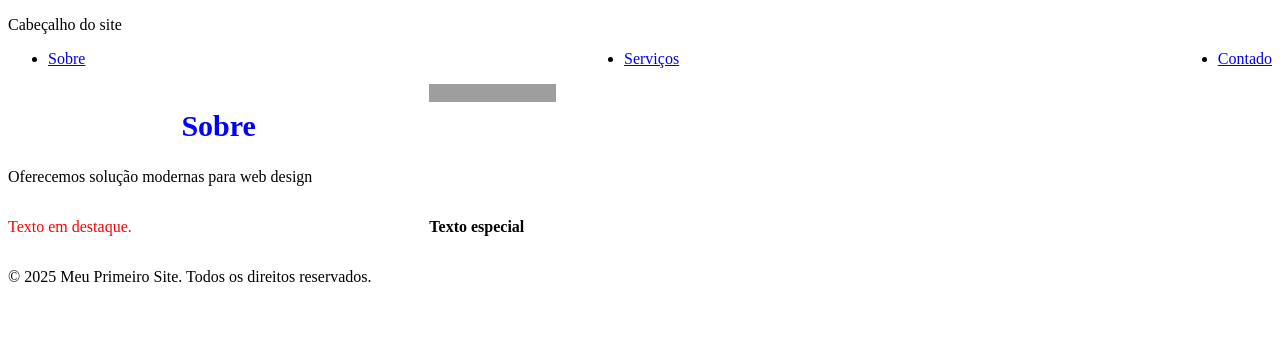
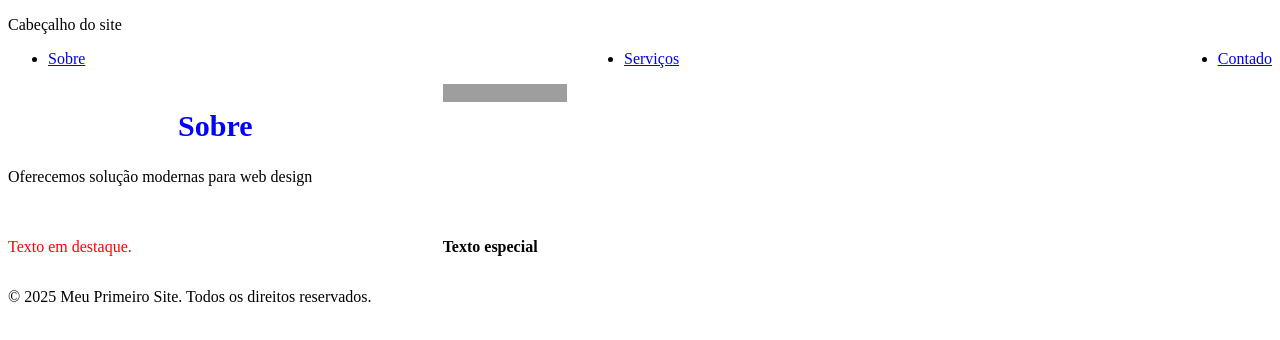
Before and after one commit to alair-code/webdesign, a plain HTML site: page index.html in a window 1280 px wide. Drawn offline with Linux system fonts and the light colour scheme; grey boxes are pictures that could not be loaded.

Commit message:
gap: 20px; /*Adiciona espaçamento entre os itens*/

```diff
--- a/styles.css
+++ b/styles.css
@@ -21,5 +21,6 @@ font-weight: bold; /*Deixa o texto em negrito*/
 .grid-container{
     display: grid; /*Ativar o grid*/
     grid-template-columns: 1fr 2fr; /*Define duas colunas, uma pequena e outra maior*/
+    gap: 20px; /*Adiciona espaçamento entre os itens*/
 
 }
```
